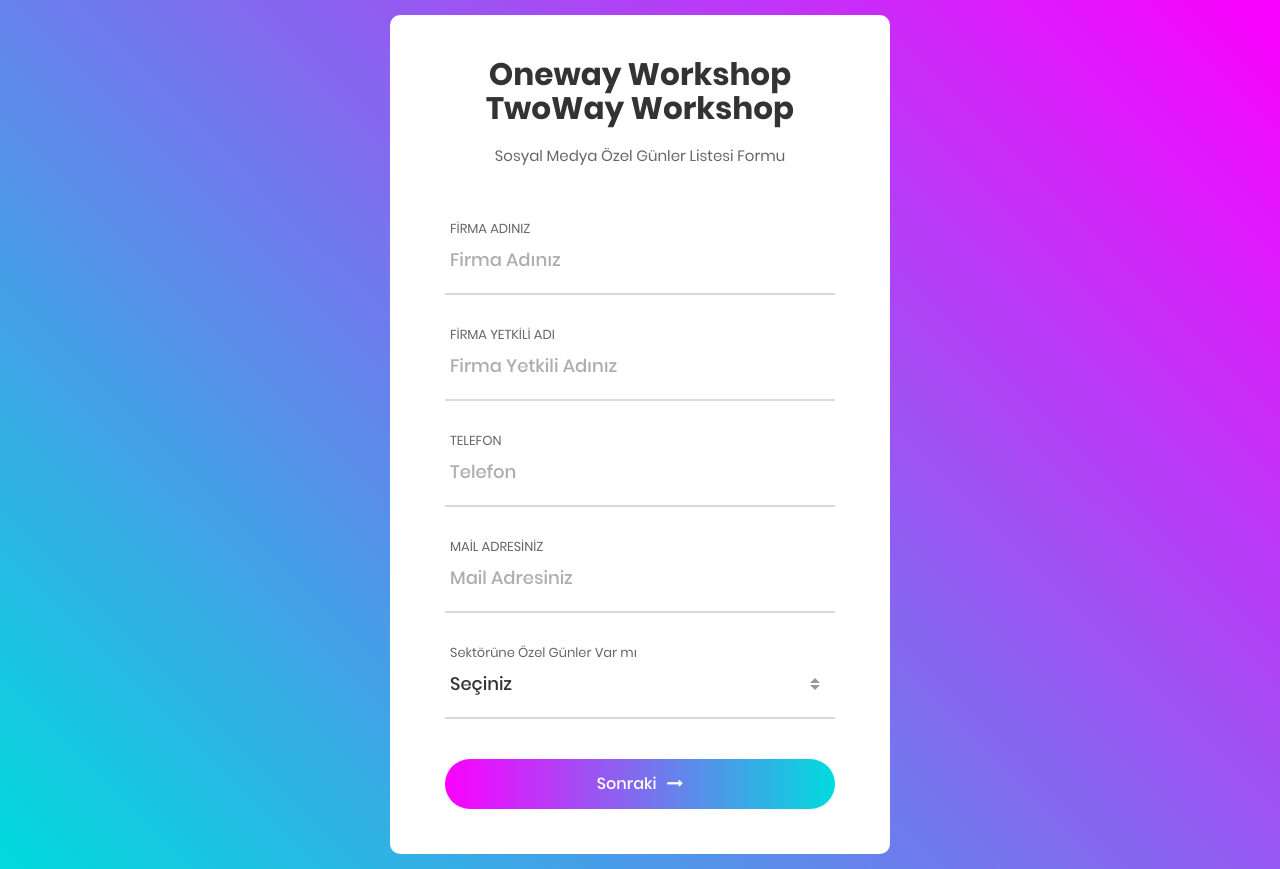
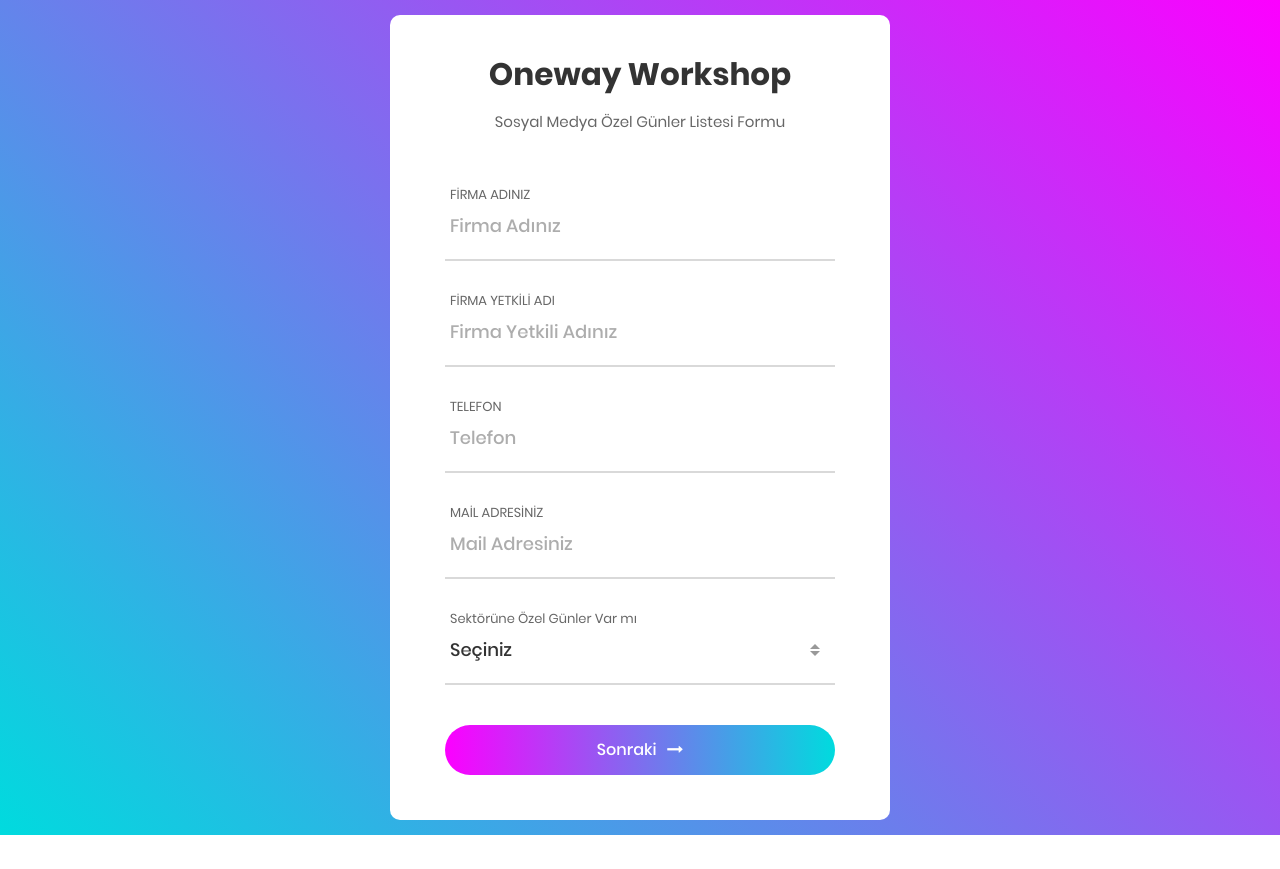
Before and after one commit to levis-arall/form, a PHP site: page / in a window 1280 px wide. After the commit the page ends 835 px from the top, so only its background shows below. Run offline with PHP 8.4, Linux system fonts and the light colour scheme.

Commit message:
h2 silindi

```diff
--- a/index.php
+++ b/index.php
@@ -54,7 +54,6 @@ if (isset($_POST['next'])) {
             <form method="post" action="" class="contact100-form validate-form">
                 <span class="contact100-form-title">
                     <h2 style="font-size: 31px;">Oneway Workshop</h2>
-                    <h2 style="font-size: 31px;">TwoWay Workshop</h2>
                     <span class="paragraf">Sosyal Medya Özel Günler Listesi Formu</span>
                 </span>
 
```
